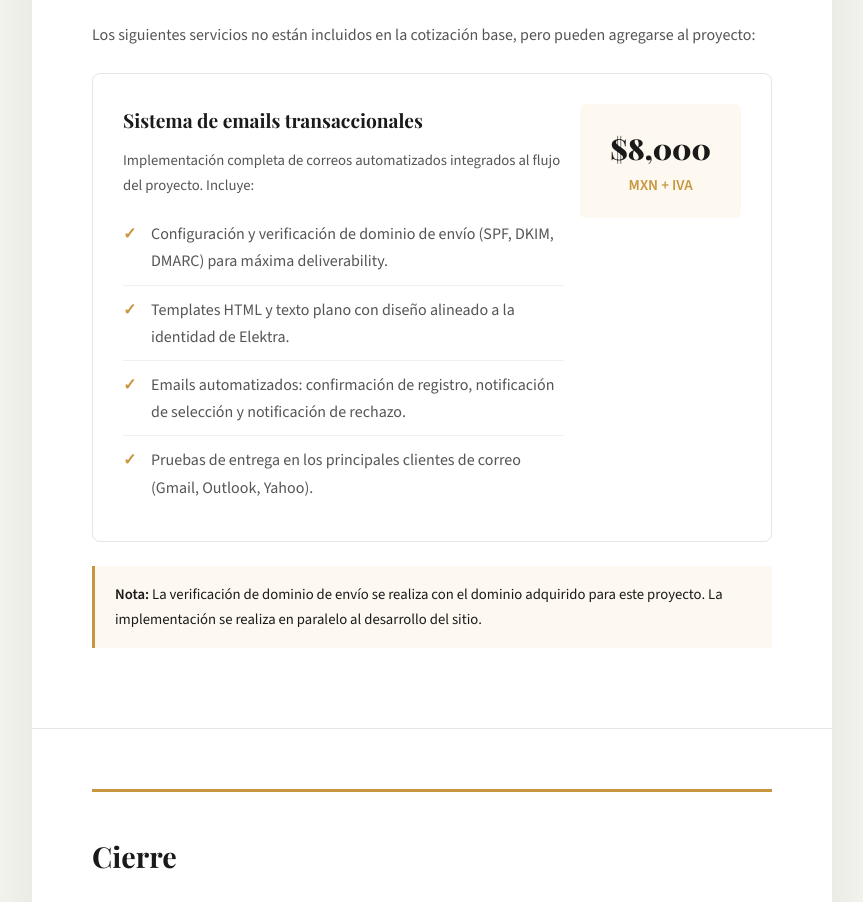
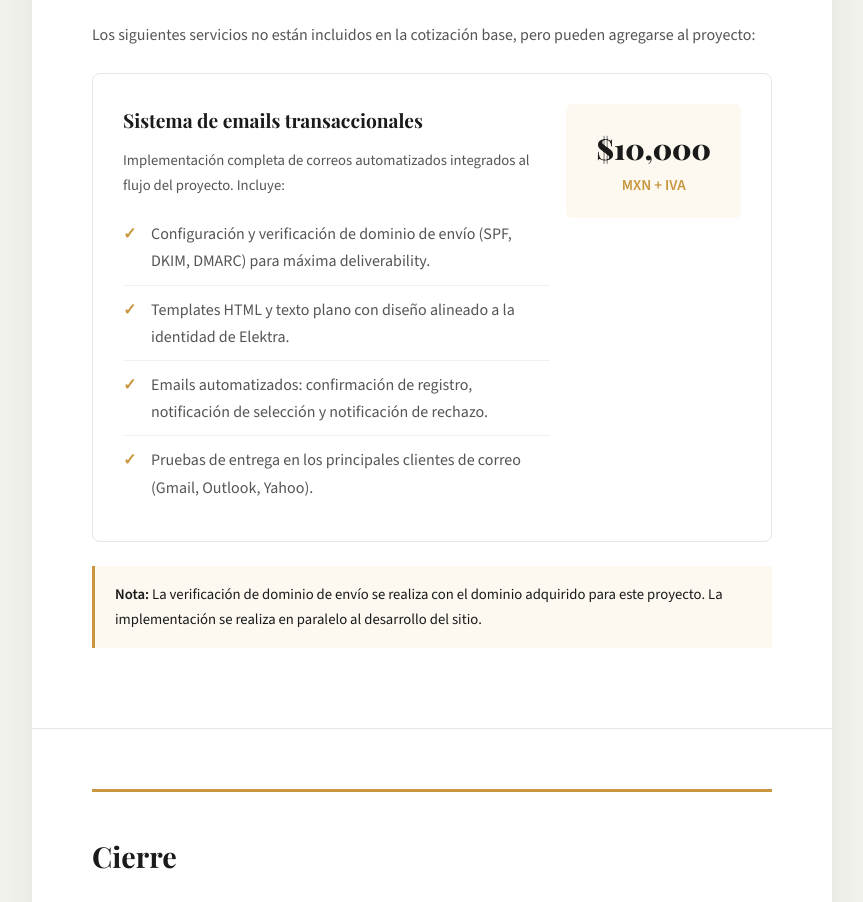
Before and after one commit to BryanAcostaSanchez/Elektra, a plain HTML site: page index.html in a window 1280 px wide. Shown: the part 4524-5426 px from the top of the page, without its empty margins (208-1071 px from the left). Drawn offline with nearby package versions, Linux system fonts and the light colour scheme.

Commit message:
Add files via upload

```diff
--- a/index.html
+++ b/index.html
@@ -575,7 +575,7 @@
             </ul>
           </div>
           <div style="text-align: center; padding: 20px 30px; background: var(--gold-bg); border-radius: 6px; min-width: 160px;">
-            <div style="font-family: 'Playfair Display', serif; font-size: 1.8rem; font-weight: 900;">$8,000</div>
+            <div style="font-family: 'Playfair Display', serif; font-size: 1.8rem; font-weight: 900;">$10,000</div>
             <div style="color: var(--gold); font-weight: 600; font-size: 0.95rem;">MXN + IVA</div>
           </div>
         </div>
```
